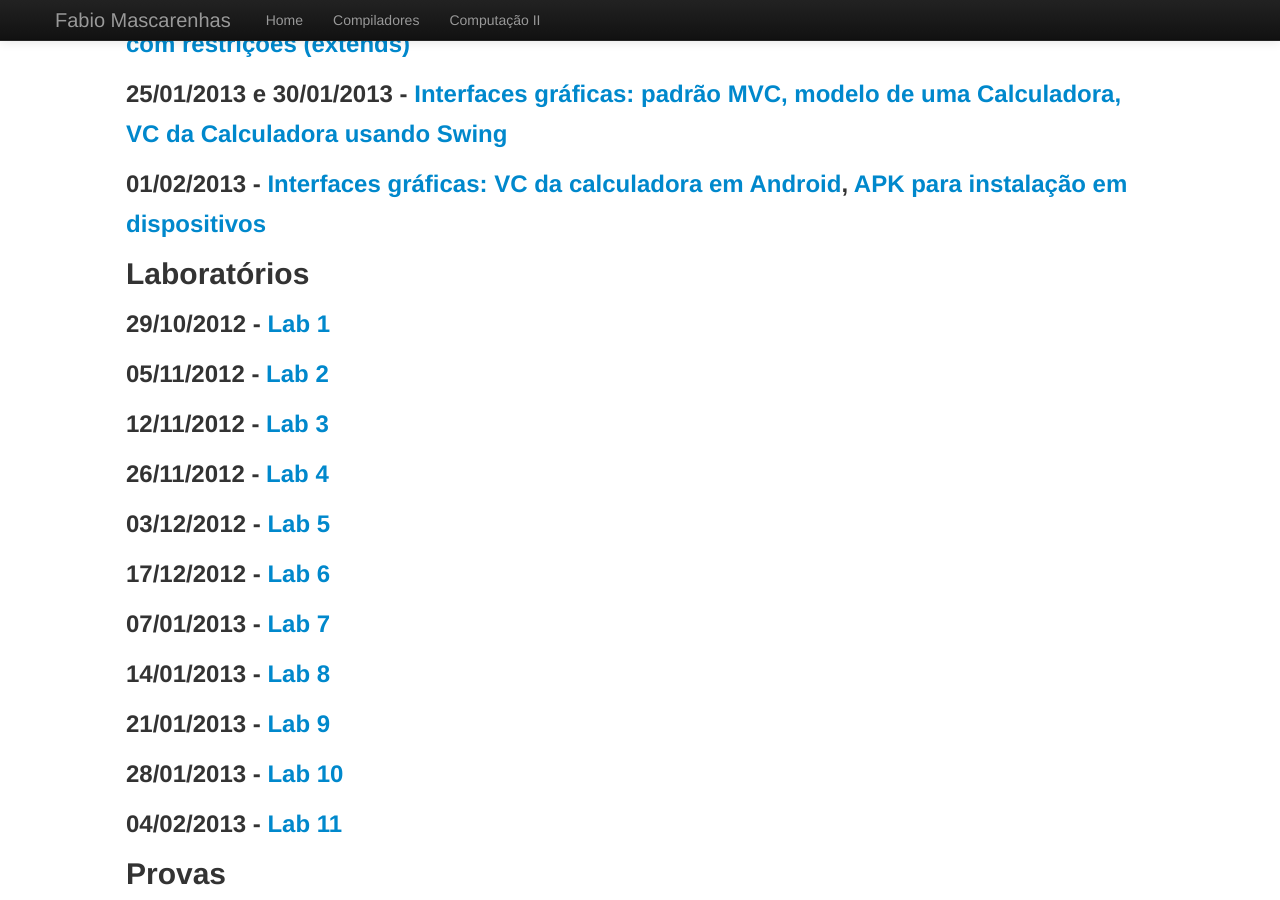
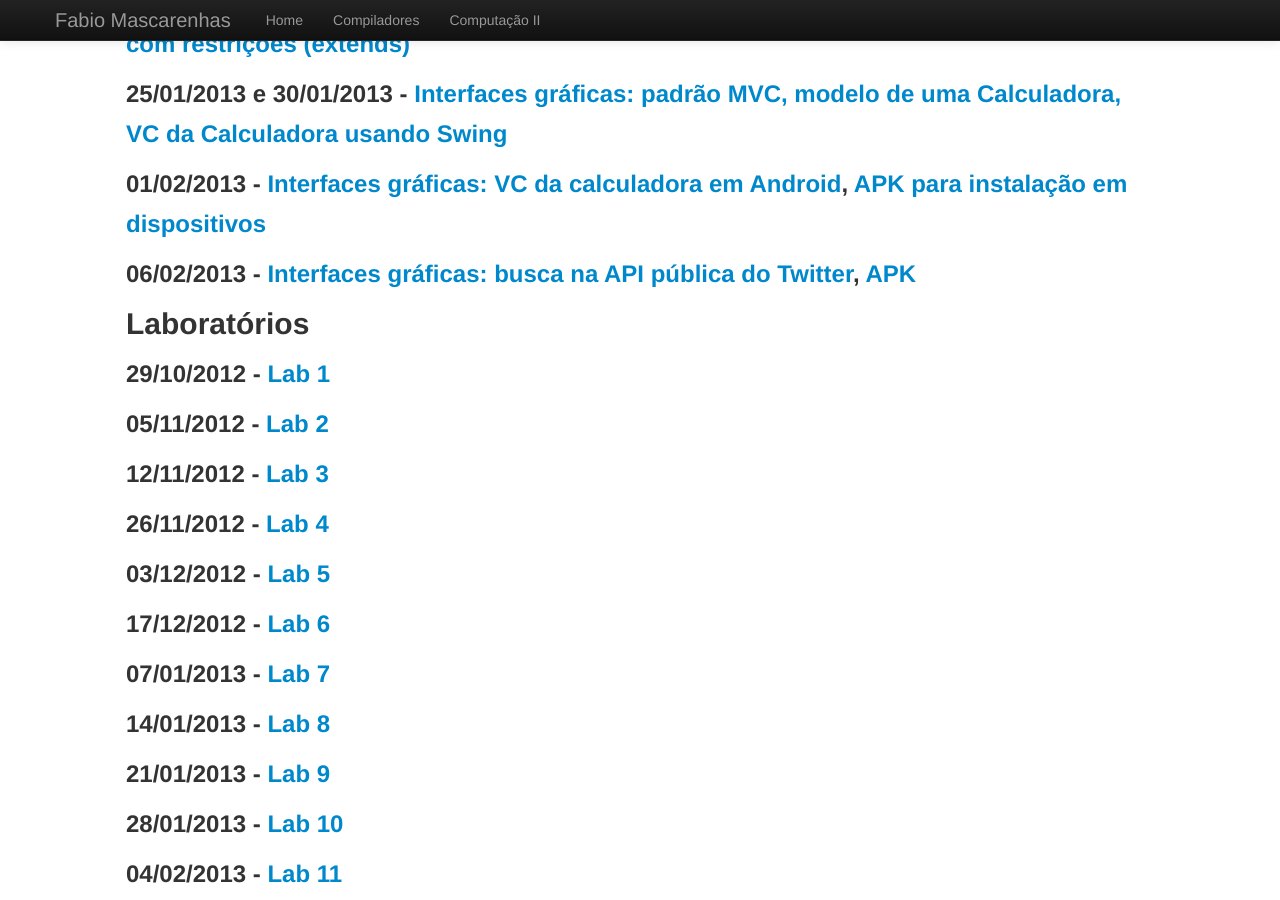
Before and after one commit to fabiomascarenhas/fabiomascarenhas.github.com, a Jekyll site: the page built from java/index.md, in a window 1280 px wide and 900 px high, scrolled down 2046 px. Built offline with Jekyll 4.4.1, drawn with Linux system fonts in a browser that asks for light colours.

Commit message:
notas de aula

```diff
--- a/java/index.md
+++ b/java/index.md
@@ -124,6 +124,8 @@ Notas de Aula
 
 ### 01/02/2013 - [Interfaces gráficas: VC da calculadora em Android](CalcAndroid.zip), [APK para instalação em dispositivos](CalcAndroid.apk)
 
+### 06/02/2013 - [Interfaces gráficas: busca na API pública do Twitter](BuscaTwitter.zip), [APK](BuscaTwitter.apk)
+
 Laboratórios
 ------------
 
```
Also changed, not shown: comp/index.md (+1 -0 lines), 4 other files.
